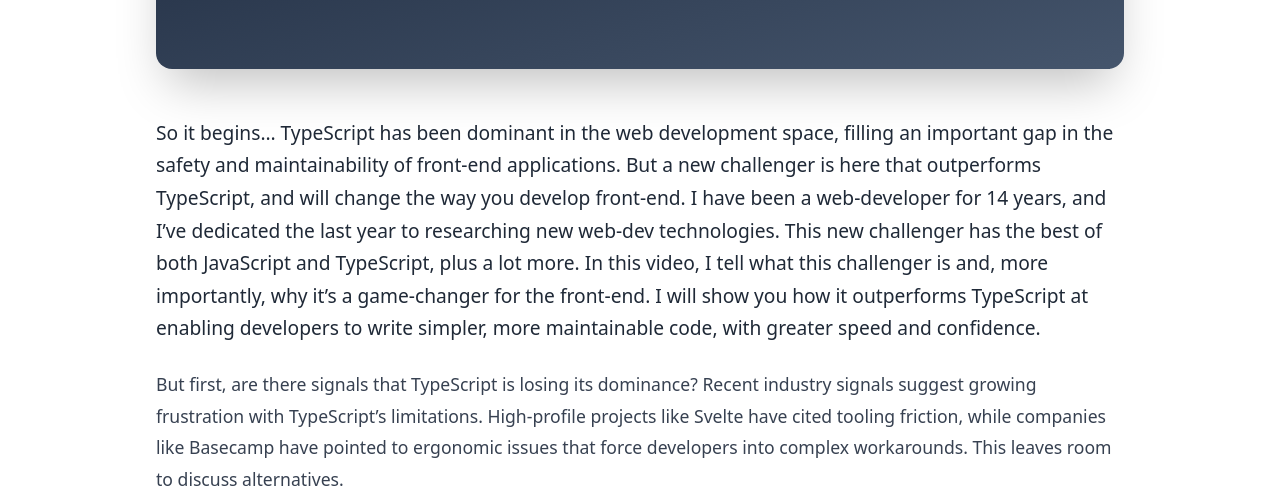
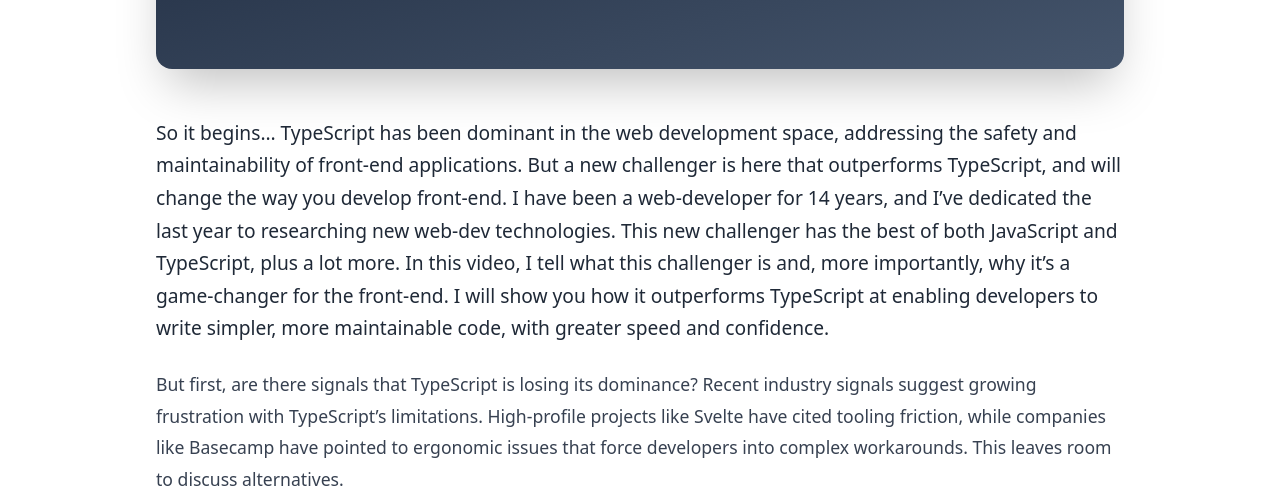
Before and after one commit to nathan-tranquilla/nathantranquilla.me, an Astro site: page /blogs/so-it-begins-the-end-of-typescript in a window 1280 px wide. Shown: the part 309-800 px from the top of the page. Built offline with nearby package versions, Linux system fonts and the light colour scheme; Astro itself is replaced by a stand-in of ours.

Commit message:
Apply suggestions from code review

```diff
--- a/src/pages/blogs/so-it-begins-the-end-of-typescript.md
+++ b/src/pages/blogs/so-it-begins-the-end-of-typescript.md
@@ -6,8 +6,8 @@
 tags: ["Next-Gen Web Dev"]
 ---
 
-So it begins... TypeScript has been dominant in the web development space, filling an important gap
-in the safety and maintainability of front-end applications. But a new challenger is here that
+So it begins... TypeScript has been dominant in the web development space, addressing the
+safety and maintainability of front-end applications. But a new challenger is here that
 outperforms TypeScript, and will change the way you develop front-end. I have been a
 web-developer for 14 years, and I've dedicated the last year to researching new web-dev
 technologies. This new challenger has the best of both JavaScript and TypeScript, plus a lot more.
```
